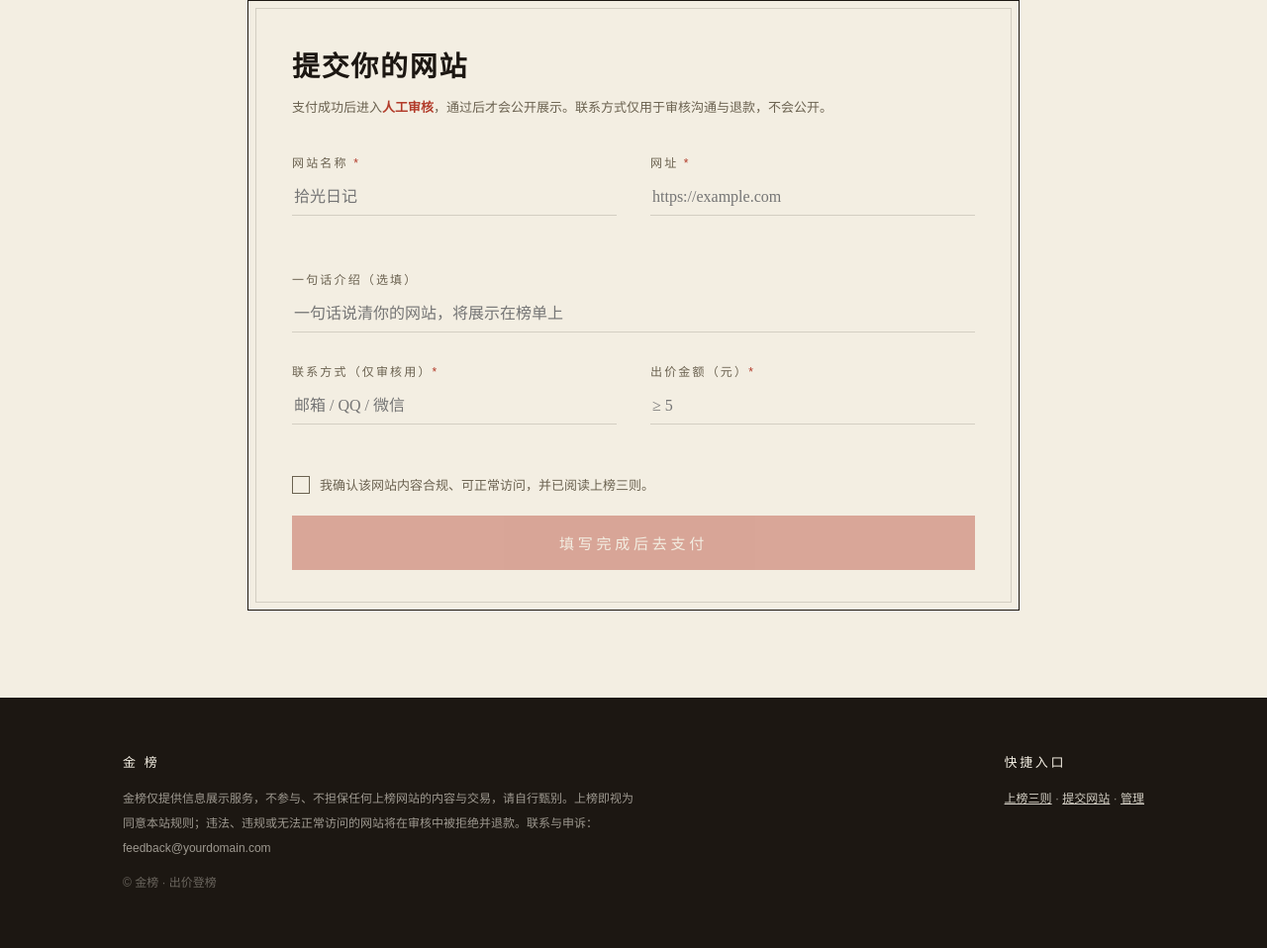
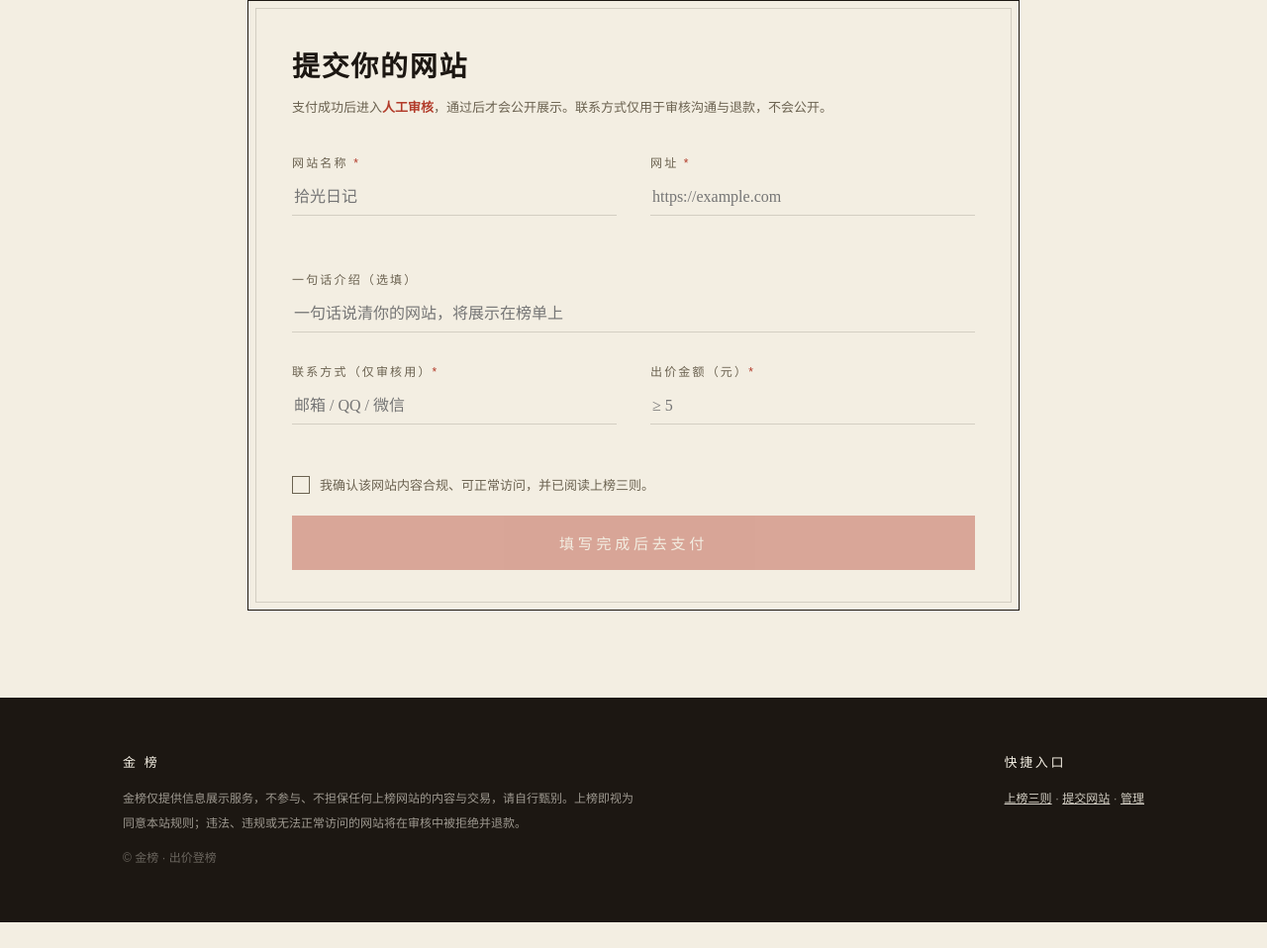
Before and after one commit to pay-to-rank/jinbang, a website: page public/index.html in a window 1280 px wide. Shown: the part 1819-2777 px from the top of the page at 99% size. After the commit the page ends 2751 px from the top, so only its background shows below. Drawn offline with Linux system fonts and the light colour scheme.

Commit message:
Update index.html

```diff
--- a/public/index.html
+++ b/public/index.html
@@ -319,7 +319,7 @@ footer .ft-title{color:var(--paper);letter-spacing:.2em;font-size:13px;margin-bo
   <div class="wrap">
     <div style="max-width:520px">
       <p class="ft-title">金 榜</p>
-      <p>金榜仅提供信息展示服务，不参与、不担保任何上榜网站的内容与交易，请自行甄别。上榜即视为同意本站规则；违法、违规或无法正常访问的网站将在审核中被拒绝并退款。<!-- 请把下面的邮箱换成你自己的 -->联系与申诉：feedback@yourdomain.com</p>
+      <p>金榜仅提供信息展示服务，不参与、不担保任何上榜网站的内容与交易，请自行甄别。上榜即视为同意本站规则；违法、违规或无法正常访问的网站将在审核中被拒绝并退款。<!-- 请把下面的邮箱换成你自己的 --></p>
       <p style="margin-top:10px;opacity:.6">© <span id="year"></span> 金榜 · 出价登榜</p>
     </div>
     <div>
```
